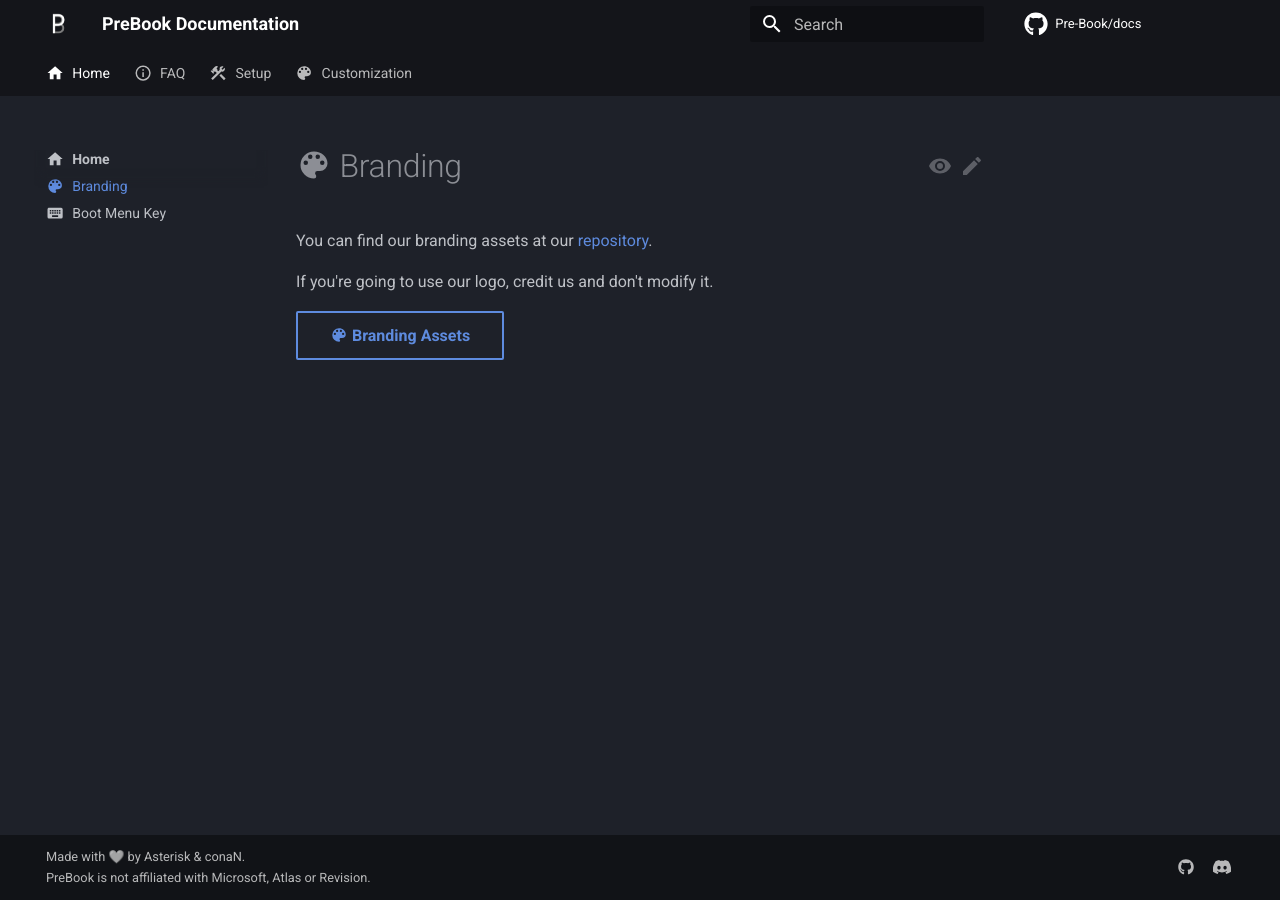
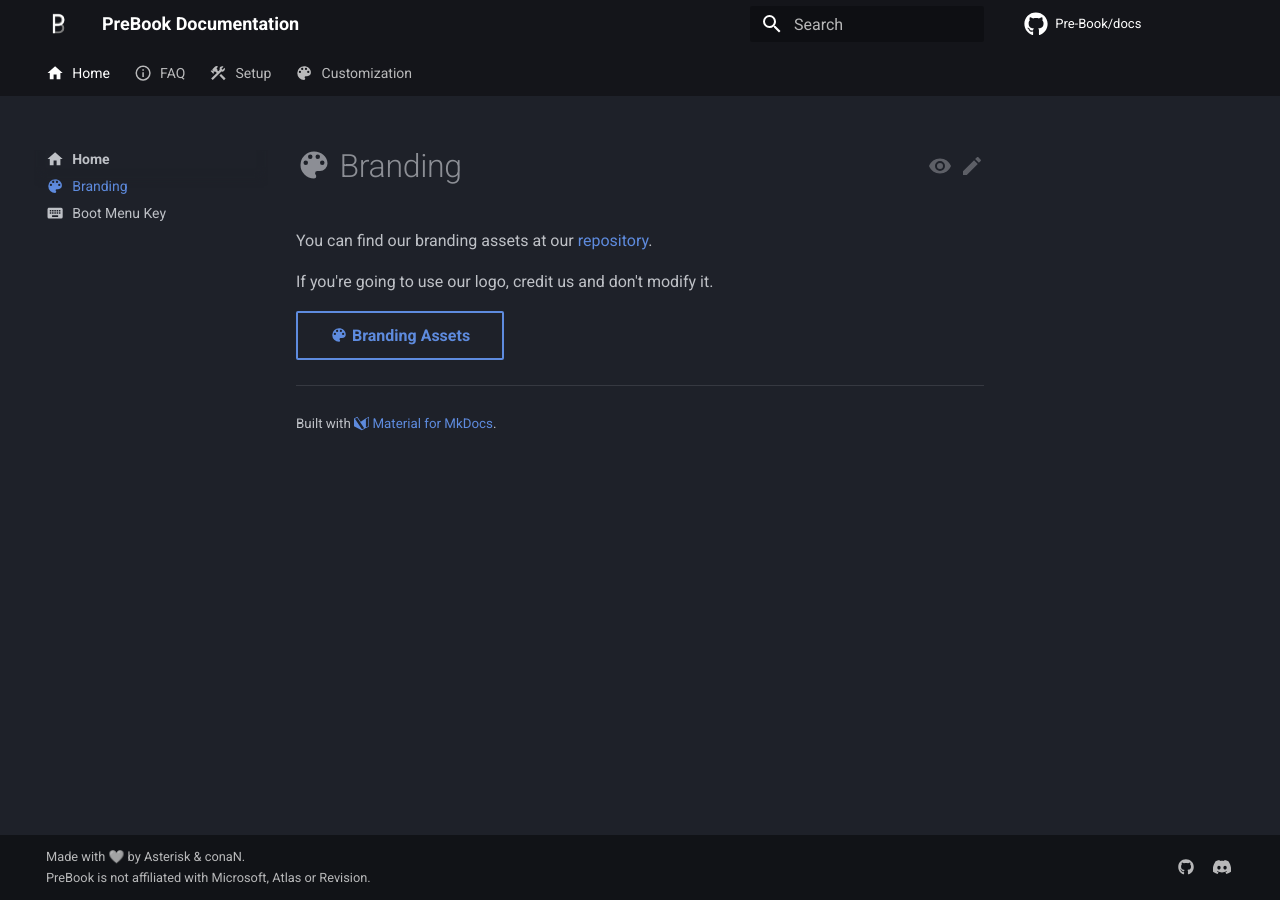
Before and after one commit to Pre-Book/docs, an MkDocs documentation site: the page built from docs/branding.md, in a window 1280 px wide. Built offline with MkDocs 1.6.1 and Material for MkDocs 9.7.7, drawn with Linux system fonts in a browser that asks for light colours; comment, search, counter and statistics services are not loaded; part of the change alters nothing that is shown.

```diff
--- a/docs/index.md
+++ b/docs/index.md
@@ -3,8 +3,8 @@ icon: material/home
 description: PreBook is an NTLite preset to create a lightweight base ISO for any modification.
 title: Home
 glightbox: false
-hide:
-  - toc
+# hide:
+#  - toc
 ---
 
 <div align="center">
@@ -92,6 +92,3 @@ hide:
 
 
 [![Contributors](https://contrib.rocks/image?repo=pre-book/prebook)](https://github.com/pre-book/prebook/graphs/contributors)
-
---------
-###### Built with [:simple-materialformkdocs: Material for MkDocs](https://squidfunk.github.io/mkdocs-material).
--- a/docs/stylesheets/extra.css
+++ b/docs/stylesheets/extra.css
@@ -22,3 +22,7 @@
     -webkit-mask-image: var(--md-admonition-icon--win);
     mask-image: var(--md-admonition-icon--win);
 }
+
+span.small {
+    font-size: smaller;
+}
--- a/includes/abbreviations.md
+++ b/includes/abbreviations.md
@@ -1,3 +1,9 @@
+-------
+<span class="small">Built with [:simple-materialformkdocs: Material for MkDocs](https://squidfunk.github.io/mkdocs-material).</span>
+
+
+
+
 *[AME Wizard]: A tool that is used to strip components and apply tweaks live on a Windows install, configured through a Playbook
 *[BIOS]: Basic Input/Output System
 *[CPU]: Central Processing Unit
```
Also changed, not shown: requirements.txt (+5 -5 lines).
